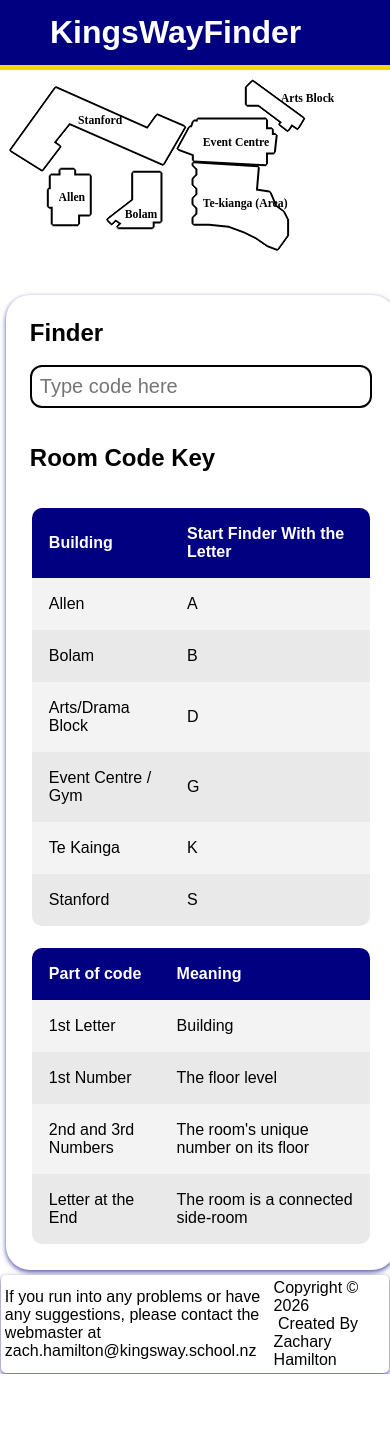
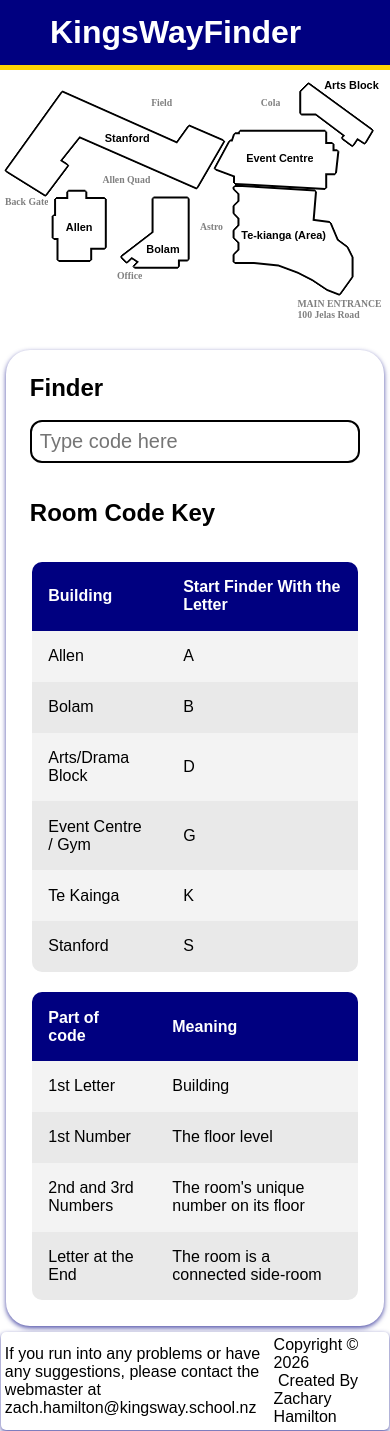
Before and after one commit to ZachHamiton/12DGT-Programing-and-Project-Management, a Flask app: page / in a window 390 px wide. Before the commit the page ends 1374 px from the top, so only its background shows below. Run offline with Flask 3, Linux system fonts and the light colour scheme.

Commit message:
Added variables to the map
the variables are so that you only need to change the position of the map ones

```diff
--- a/KingsWayFinder/website/static/styles.css
+++ b/KingsWayFinder/website/static/styles.css
@@ -3,6 +3,31 @@
 :root{
     --footer_min_height: 40px;
     --nav_height:70px;
+    /* the top and left positions of all the buildings in the zoomed out map */
+    --stanford_polygon_top:  6.39%;  --stanford_polygon_left: -2.19%;
+    --allen_polygon_top:     43.5%;  --allen_polygon_left:     9.5%;
+    --bolam_polygon_top:     45.96%; --bolam_polygon_left:     24%;
+    --ec_polygon_top:        21.66%; --ec_polygon_left:        42.71%;
+    --te-kianga_polygon_top: 42.50%; --te-kianga_polygon_left: 46.62%;
+    --arts_polygon_top:      4.31%;  --arts_polygon_left:      60.29%;
+
+    /* The top and left positions of all the labels of the zoomed ou map */
+
+    --stanford_label_top:  22.5%; --stanford_label_left: 20.5%;
+    --allen_label_top:     55%;    --allen_label_left:     12.5%;
+    --bolam_label_top:     63%;    --bolam_label_left:    29%;
+    --ec_label_top:        30%;    --ec_label_left:        49.5%;
+    --te-kianga_label_top: 58%;    --te-kianga_label_left: 48.5%;
+    --arts_label_top:      3.25%;  --arts_label_left:      65.5%;
+
+
+    --field_label_top:         10%;    --field_label_left:         30%;
+    --cola_label_top:          10%;    --cola_label_left:          52.5%;
+    --astro_label_top:         55%;    --astro_label_left:         40%;
+    --allen_quad_label_top:    38%;    --allen_quad_label_left:    20%;
+    --office_label_top:        73%;    --office_label_left:        23%;
+    --main_entrance_label_top: 83%;    --main_entrance_label_left: 62%;
+    --back_gate_label_top:     46%;   --back_gate_label_left:      0%;
 
 }
 
@@ -15,7 +40,6 @@
     padding:0;
 }
 
-/* sets margin to 0 so that i can manually add what I want */
 body{
     display: flex;
     min-height: 100vh; /*helps the footer always be at the bottom*/
@@ -190,7 +214,7 @@ tr:nth-child(even){
 }
 
 
-
+/* og numbers */
 /* .stanford_polygon_contianer  { top: 100px; left: 100px;}
 .allen_polygon_contianer     { top: 375px; left: 250px;}
 .bolam_polygon_contianer     { top: 385px; left: 450px;}
@@ -199,15 +223,17 @@ tr:nth-child(even){
 .arts_polygon_contianer      { top: 85px; left: 900px;} */
 
 
-.stanford_polygon_contianer  { top: 6.39%;  left: 0.31%; }
-.allen_polygon_contianer     { top: 44.58%; left: 12.02%; }
-.bolam_polygon_contianer     { top: 45.96%; left: 27.65%; }
-.ec_polygon_contianer        { top: 21.66%; left: 45.21%; }
-.te-kianga_polygon_contianer { top: 42.50%; left: 49.12%; }
-.arts_polygon_contianer      { top: 4.31%;  left: 62.79%; }
+/* sets the positions of the buildings in the zoomed out map */
+.stanford_polygon_contianer  { top: var(--stanford_polygon_top);  left: var(--stanford_polygon_left);}
+.allen_polygon_contianer     { top: var(--allen_polygon_top);     left: var(--allen_polygon_left);}
+.bolam_polygon_contianer     { top: var(--bolam_polygon_top);     left: var(--bolam_polygon_left);}
+.ec_polygon_contianer        { top: var(--ec_polygon_top);        left: var(--ec_polygon_left);}
+.te-kianga_polygon_contianer { top: var(--te-kianga_polygon_top); left: var(--te-kianga_polygon_left);}
+.arts_polygon_contianer      { top: var(--arts_polygon_top);      left: var(--arts_polygon_left);}
 
 
 
+/* sets the clip path for the differant buildings */
 .stanford_polygon{ clip-path: polygon(5% 34%, 28% 2%, 75% 23%, 80% 16%, 94% 22%, 83% 41%, 35% 20%, 27% 30%, 30% 32%, 21% 44%);}
 .allen_polygon{clip-path: polygon(7% 1%, 14% 1%, 14% 4%, 22% 4%, 22% 24%, 16% 24%, 16% 29%, 3% 29%, 3% 20%, 1% 20%, 1% 11%, 2% 11%, 2% 4%, 7% 4%);}
 .bolam_polygon{clip-path: polygon(13% 1%, 27% 1%, 27% 26%, 23% 26%, 23% 29%, 5% 29%, 7% 27%, 4% 25%, 2% 27%, 0% 25%, 13% 15%);}
@@ -215,46 +241,97 @@ tr:nth-child(even){
 .te-kianga_polygon { clip-path: polygon(34% 2%, 33% 14%, 40% 15%, 43% 22%, 47% 25%, 49% 29%, 49% 37%, 44% 44%, 39% 42%, 33% 38%, 27% 35%, 19% 32%, 9% 31%, 1% 31%, 1% 28%, 3% 26%, 3% 23%, 1% 21%, 1% 18%, 3% 16%, 3% 13%, 1% 11%, 1% 8%, 3% 6%, 3% 3%, 1% 1%, 1% 0%);}
 .arts_polygon {clip-path: polygon(30% 20%, 27% 25%, 24% 23%, 22% 26%, 18% 23%, 19% 22%, 7% 13%, 1% 13%, 1% 4%, 4% 1%);}
 
-.building_labal{
+
+
+/* sets the labelsso that they change height based of screen width and can be placed anywhere the map */
+.building_label{
     position: absolute;
     font-size: 1.8vw;
+    font-family: sans-serif;
 }
 
-.stanford_labal  { top: 20%;  left: 20%; }
-.allen_labal     { top: 55%; left: 15%; }
-.bolam_labal     { top: 63%; left: 32%; }
-.ec_labal        { top: 30%; left: 52%; }
-.te-kianga_labal { top: 58%; left: 52%; }
-.arts_labal      { top: 10%;  left: 72%; }
+/* sets the positions of the labels */
+.stanford_label  { top: var(--stanford_label_top);  left: var(--stanford_label_left); }
+.allen_label     { top: var(--allen_label_top);     left: var(--allen_label_left); }
+.bolam_label     { top: var(--bolam_label_top);     left: var(--bolam_label_left); }
+.ec_label        { top: var(--ec_label_top);        left: var(--ec_label_left); }
+.te-kianga_label { top: var(--te-kianga_label_top); left: var(--te-kianga_label_left); }
+.arts_label      { top: var(--arts_label_top);      left: var(--arts_label_left); }
+
+
+
+.other_label{
+    position: absolute;
+    font-size: 1.5vw;
+    font-family: serif;
+    color: grey;
+}
+
+
+/* sets the positions of the labels */
+.field_label          { top: var(--field_label_top);          left: var(--field_label_left); }
+.cola_label           { top: var(--cola_label_top);           left: var(--cola_label_left); }
+.astro_label          { top: var(--astro_label_top);          left: var(--astro_label_left); }
+.allen_quad_label     { top: var(--allen_quad_label_top);     left: var(--allen_quad_label_left); }
+.office_label         { top: var(--office_label_top);         left: var(--office_label_left); }
+.main_entrance_label  { top: var(--main_entrance_label_top);  left: var(--main_entrance_label_left); }
+.back_gate_label      { top: var(--back_gate_label_top);      left: var(--back_gate_label_left); }
 
 
 
 
 
+@media screen and (max-width: 850px) {
 
-
-@media screen and (max-width: 800px) {
-
+/* makes the sidebar and map go ontop of each other */
 .content{
     flex-direction:column;
 }
 
-
+/* since the map is the only think horizonally */
 .map{
-    width: 100%;
+    width: 125%;
 }
 
 .sidebar{
-    order: 2;
-    width:100%;
+    order: 2; /* makes the sidebar under the map */
+    width: 97%;
     height: auto;
 }
-.building_labal{
+.building_label{
+    font-size: 2.8vw;
+}
+
+.other_label{
     position: absolute;
-    font-size: 3vw;
+    font-size: 2.5vw;
+    font-family: serif;
+    color: grey;
 }
 
 
 
 
+/* moving 1 % to the right */
+.stanford_polygon_contianer  { top: var(--stanford_polygon_top);  left: calc(var(--stanford_polygon_left) + 1%); }
+.allen_polygon_contianer     { top: var(--allen_polygon_top);     left: calc(var(--allen_polygon_left) + 1%); }
+.bolam_polygon_contianer     { top: var(--bolam_polygon_top);     left: calc(var(--bolam_polygon_left) + 1%); }
+.ec_polygon_contianer        { top: var(--ec_polygon_top);        left: calc(var(--ec_polygon_left) + 1%); }
+.te-kianga_polygon_contianer { top: var(--te-kianga_polygon_top); left: calc(var(--te-kianga_polygon_left) + 1%); }
+.arts_polygon_contianer      { top: var(--arts_polygon_top);      left: calc(var(--arts_polygon_left) + 1%); }
+
+.stanford_label  { top: var(--stanford_label_top);  left: calc(var(--stanford_label_left) + 1%); }
+.allen_label     { top: var(--allen_label_top);     left: calc(var(--allen_label_left) + 1%); }
+.bolam_label     { top: var(--bolam_label_top);     left: calc(var(--bolam_label_left) + 1%); }
+.ec_label        { top: var(--ec_label_top);        left: calc(var(--ec_label_left) + 1%); }
+.te-kianga_label { top: var(--te-kianga_label_top); left: calc(var(--te-kianga_label_left) + 1%); }
+.arts_label      { top: var(--arts_label_top);      left: calc(var(--arts_label_left) + 1%); }
+
+.field_label          { top: var(--field_label_top);          left: calc(var(--field_label_left) + 1%); }
+.cola_label           { top: var(--cola_label_top);           left: calc(var(--cola_label_left) + 1%); }
+.astro_label          { top: var(--astro_label_top);          left: calc(var(--astro_label_left) + 1%); }
+.allen_quad_label     { top: var(--allen_quad_label_top);     left: calc(var(--allen_quad_label_left) + 1%); }
+.office_label         { top: var(--office_label_top);         left: calc(var(--office_label_left) + 1%); }
+.main_entrance_label  { top: var(--main_entrance_label_top);  left: calc(var(--main_entrance_label_left) - 1%); }
+.back_gate_label      { top: var(--back_gate_label_top);      left: calc(var(--back_gate_label_left) + 1%); }
 }
--- a/KingsWayFinder/website/templates/base.html
+++ b/KingsWayFinder/website/templates/base.html
@@ -42,7 +42,6 @@
 
         </div class = "footer">
 
-        <div class = "responsive-box"></div>
 
 
     </body>
--- a/KingsWayFinder/website/templates/map.html
+++ b/KingsWayFinder/website/templates/map.html
@@ -96,13 +96,21 @@
             </div>
 
 
-            <h1 class = "building_labal stanford_labal">Stanford</h1>
-            <h1 class = "building_labal allen_labal">Allen</h1>
-            <h1 class = "building_labal bolam_labal">Bolam</h1>
-            <h1 class = "building_labal ec_labal ">Event Centre</h1>
-            <h1 class = "building_labal te-kianga_labal ">Te-kianga (Area)</h1>
-            <h1 class = "building_labal arts_labal">Arts Block</h1>
+            <h1 class = "building_label stanford_label">Stanford</h1>
+            <h1 class = "building_label allen_label">Allen</h1>
+            <h1 class = "building_label bolam_label">Bolam</h1>
+            <h1 class = "building_label ec_label ">Event Centre</h1>
+            <h1 class = "building_label te-kianga_label ">Te-kianga (Area)</h1>
+            <h1 class = "building_label arts_label">Arts Block</h1>
 
+
+            <h2 class="other_label field_label">Field</h2>
+            <h2 class="other_label cola_label">Cola</h2>
+            <h2 class="other_label astro_label">Astro</h2>
+            <h2 class="other_label allen_quad_label">Allen Quad</h2>
+            <h2 class="other_label office_label">Office</h2>
+            <h2 class="other_label main_entrance_label">MAIN ENTRANCE<br>100 Jelas Road</h2>
+            <h2 class="other_label back_gate_label">Back Gate</h2>
 
 
 
```
